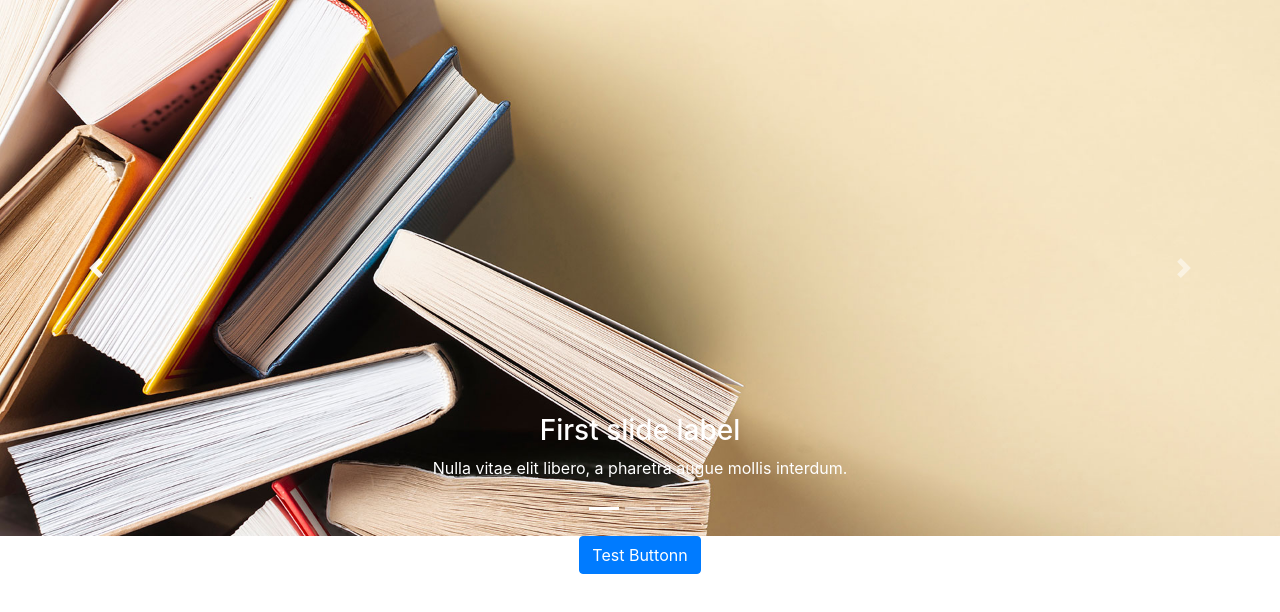
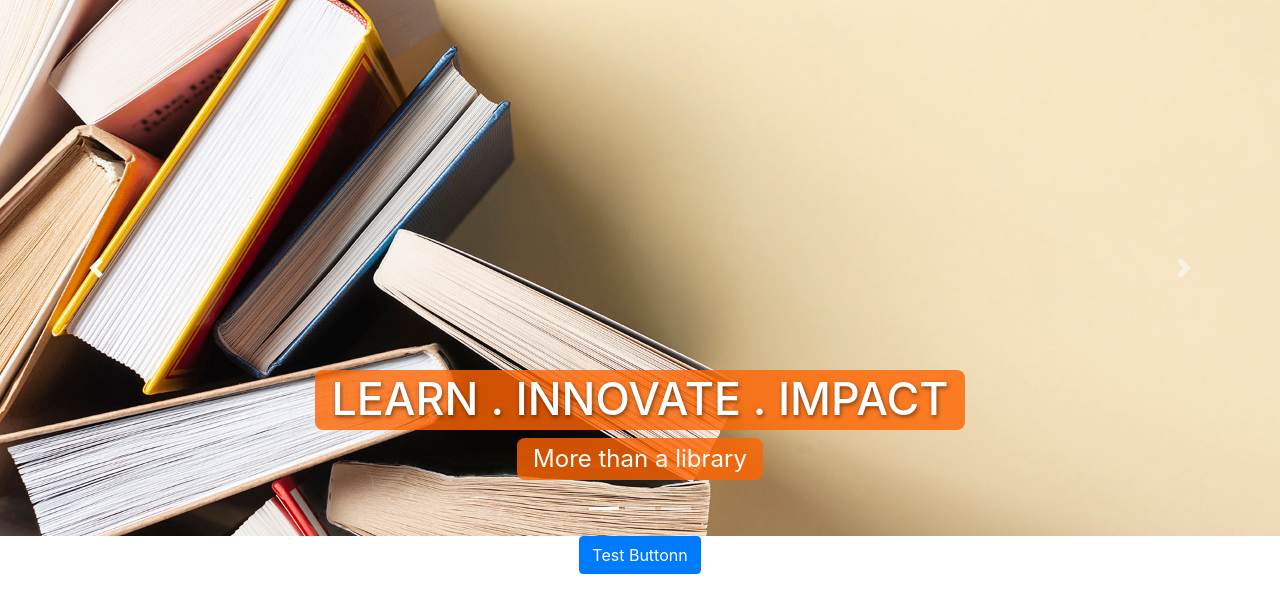
Before and after one commit to acushlakoncept/Ibomelibrary-react, a React (Create React App) app: page / in a window 1280 px wide. Shown: the top 612 px of the page. Built offline with nearby package versions, Linux system fonts and the light colour scheme.

Commit message:
Finish styling slider

```diff
--- /dev/null
+++ b/src/assets/styles/slider.css
@@ -0,0 +1,22 @@
+:root {
+  --primary: #ff6501;
+  --primary-light: #ff8c00;
+  --secondary: #20128e;
+  --black: #000;
+}
+
+.carousel-caption > h1,
+.carousel-caption > p {
+  background-color: rgba(255, 101, 1, 0.8);
+  display: inline-block;
+  padding: 0.2rem 1rem;
+  border-radius: 8px;
+  color: #fff;
+  font-size: 1.5rem;
+}
+
+.carousel-caption > h1 {
+  font-size: 2.8rem;
+  text-transform: uppercase;
+  text-shadow: 1px 2px 4px rgba(0, 0, 0, 0.5);
+}
--- a/src/components/HomeSlider.js
+++ b/src/components/HomeSlider.js
@@ -3,6 +3,7 @@ import Carousel from 'react-bootstrap/Carousel'
 import slide001 from '../assets/images/banner/slide001.jpg'
 import slide002 from '../assets/images/banner/slide002.jpg'
 import slide003 from '../assets/images/banner/slide003_boyreading.jpg'
+import '../assets/styles/slider.css';
 
 export default function HomeSlider() {
     const [index, setIndex] = useState(0);
@@ -20,8 +21,8 @@ export default function HomeSlider() {
             alt="First slide"
           />
           <Carousel.Caption>
-            <h3>First slide label</h3>
-            <p>Nulla vitae elit libero, a pharetra augue mollis interdum.</p>
+            <h1>Learn . Innovate . Impact</h1><br />
+            <p>More than a  library</p>
           </Carousel.Caption>
         </Carousel.Item>
         <Carousel.Item>
@@ -32,8 +33,8 @@ export default function HomeSlider() {
           />
 
           <Carousel.Caption>
-            <h3>Second slide label</h3>
-            <p>Lorem ipsum dolor sit amet, consectetur adipiscing elit.</p>
+            <h1>West Africa's first digital library</h1><br />
+            <p>Designed to deliver topnotch information and educational services both onsite and virtually.</p>
           </Carousel.Caption>
         </Carousel.Item>
         <Carousel.Item>
@@ -44,9 +45,9 @@ export default function HomeSlider() {
           />
 
           <Carousel.Caption>
-            <h3>Third slide label</h3>
+            <h1>Technology and Education Cradle</h1><br />
             <p>
-              Praesent commodo cursus magna, vel scelerisque nisl consectetur.
+            A springboard to African solutions created by African for African challenges
             </p>
           </Carousel.Caption>
         </Carousel.Item>
```
Also changed, not shown: 1 other file (tests, documents, lock files or other folders).
